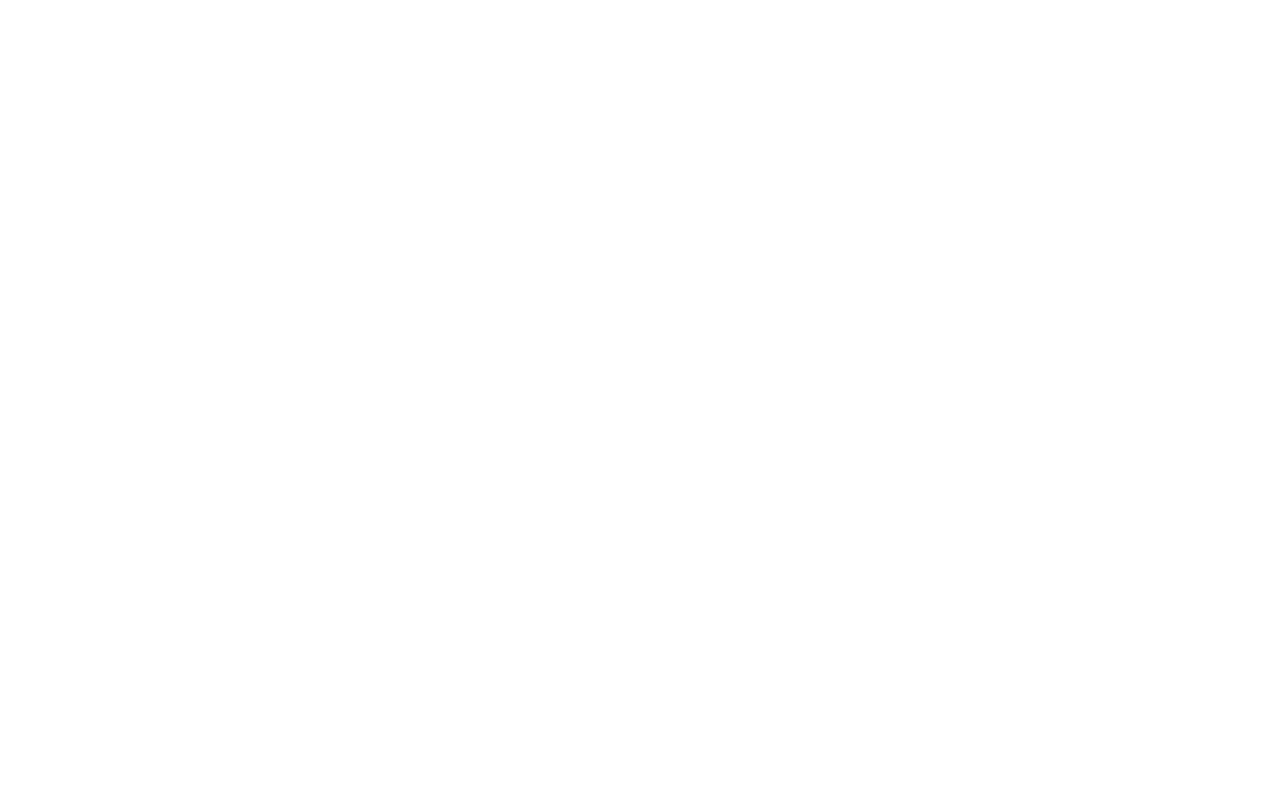
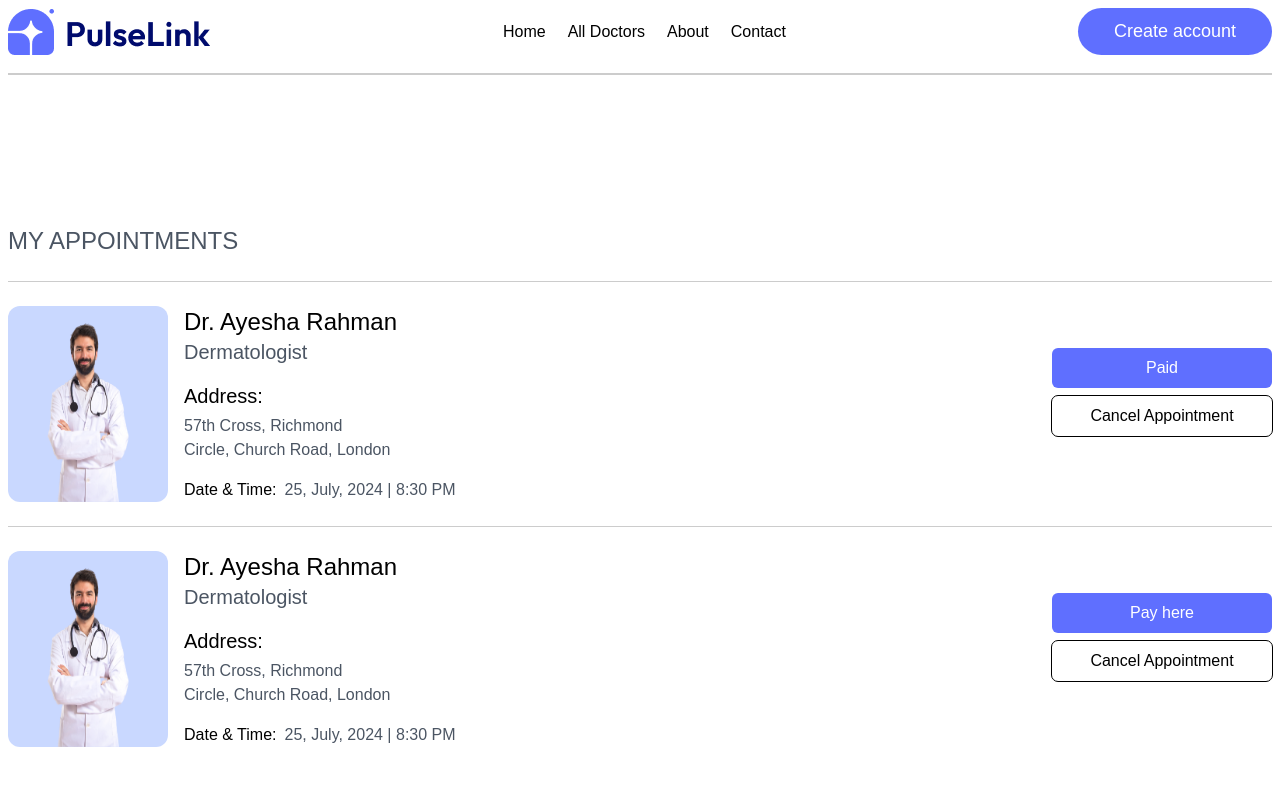
Before and after one commit to shifat97/pulselink, a React (Vite) app: page /my-appointment in a window 1280 px wide. Before the commit this address had no page. Shown: the top 800 px of the page. Built offline with nearby package versions, Linux system fonts and the light colour scheme; data requests are answered from the project's data file.

Commit message:
add: layout for appointed doctor page

```diff
--- a/db.json
+++ b/db.json
@@ -11,6 +11,10 @@
             "description": "Dr. Ayesha Rahman is a highly experienced dermatologist with over a decade of dedicated service in skin care. She specializes in treating common and chronic skin conditions and is known for her compassionate, patient-first approach.",
             "yearsOfExperience": 12,
             "appointmentFee": 1200,
+            "address": {
+                "street": "57th Cross, Richmond",
+                "area": "Circle, Church Road, London"
+            },
             "bookingDays": ["Sat", "Sun", "Wed"],
             "bookingTimes": ["8:00 AM", "5:00 PM"]
         },
@@ -25,6 +29,10 @@
             "description": "Dr. Sameer Chowdhury provides holistic pediatric care with a focus on preventive medicine and long-term wellness. His approachable nature makes him a favorite among children and their parents.",
             "yearsOfExperience": 8,
             "appointmentFee": 1000,
+            "address": {
+                "street": "57th Cross, Richmond",
+                "area": "Circle, Church Road, London"
+            },
             "bookingDays": ["Mon", "Thu"],
             "bookingTimes": ["9:00 AM", "3:00 PM"]
         },
@@ -39,6 +47,10 @@
             "description": "With a strong academic foundation and years of clinical practice, Dr. Nusrat Hossain excels in diagnosing complex gynecological conditions and managing women’s health across all ages.",
             "yearsOfExperience": 10,
             "appointmentFee": 1100,
+            "address": {
+                "street": "57th Cross, Richmond",
+                "area": "Circle, Church Road, London"
+            },
             "bookingDays": ["Sun", "Wed", "Fri"],
             "bookingTimes": ["10:00 AM", "6:00 PM"]
         },
@@ -53,6 +65,10 @@
             "description": "Dr. Imran Ali blends modern clinical practices with deep empathy, ensuring his patients receive not just treatment but comprehensive care and education about their health conditions.",
             "yearsOfExperience": 15,
             "appointmentFee": 900,
+            "address": {
+                "street": "57th Cross, Richmond",
+                "area": "Circle, Church Road, London"
+            },
             "bookingDays": ["Tue", "Thu", "Sat"],
             "bookingTimes": ["8:30 AM", "4:30 PM"]
         },
@@ -67,6 +83,10 @@
             "description": "A young and passionate neurologist, Dr. Farzana Ahmed is committed to improving community health. Her areas of interest include migraines, epilepsy, and neurodevelopmental disorders.",
             "yearsOfExperience": 6,
             "appointmentFee": 950,
+            "address": {
+                "street": "57th Cross, Richmond",
+                "area": "Circle, Church Road, London"
+            },
             "bookingDays": ["Wed", "Sat"],
             "bookingTimes": ["7:00 AM", "2:00 PM"]
         },
@@ -81,6 +101,10 @@
             "description": "With years of experience in both urban and rural healthcare facilities, Dr. Hasan Mahmud is adept at handling a wide range of digestive issues and believes in building strong doctor-patient relationships.",
             "yearsOfExperience": 13,
             "appointmentFee": 1050,
+            "address": {
+                "street": "57th Cross, Richmond",
+                "area": "Circle, Church Road, London"
+            },
             "bookingDays": ["Sun", "Tue"],
             "bookingTimes": ["11:00 AM", "6:00 PM"]
         },
@@ -95,6 +119,10 @@
             "description": "Dr. Tasnim Jahan brings clinical accuracy to her consultations, with expertise in diagnostic medicine. She often collaborates with lab specialists to provide detailed treatment insights.",
             "yearsOfExperience": 9,
             "appointmentFee": 1150,
+            "address": {
+                "street": "57th Cross, Richmond",
+                "area": "Circle, Church Road, London"
+            },
             "bookingDays": ["Thu", "Fri"],
             "bookingTimes": ["10:30 AM", "5:30 PM"]
         },
@@ -109,6 +137,10 @@
             "description": "Known for his energy and friendly manner, Dr. Rafid Karim offers modern, evidence-based treatment approaches. He regularly engages in child health awareness programs.",
             "yearsOfExperience": 7,
             "appointmentFee": 1000,
+            "address": {
+                "street": "57th Cross, Richmond",
+                "area": "Circle, Church Road, London"
+            },
             "bookingDays": ["Mon", "Wed"],
             "bookingTimes": ["9:30 AM", "3:30 PM"]
         },
@@ -123,6 +155,10 @@
             "description": "Dr. Mahfuz Rahim is well-versed in managing lifestyle-related neurological disorders and promotes a preventive approach to long-term brain health.",
             "yearsOfExperience": 11,
             "appointmentFee": 950,
+            "address": {
+                "street": "57th Cross, Richmond",
+                "area": "Circle, Church Road, London"
+            },
             "bookingDays": ["Tue", "Fri", "Sat"],
             "bookingTimes": ["8:00 AM", "6:00 PM"]
         },
@@ -137,6 +173,10 @@
             "description": "Respected for her diagnostic precision and patient care philosophy, Dr. Lamiya Sultana ensures her patients are fully informed and involved in every skin-related treatment decision.",
             "yearsOfExperience": 14,
             "appointmentFee": 1200,
+            "address": {
+                "street": "57th Cross, Richmond",
+                "area": "Circle, Church Road, London"
+            },
             "bookingDays": ["Sun", "Thu"],
             "bookingTimes": ["7:30 AM", "1:00 PM"]
         },
@@ -151,6 +191,10 @@
             "description": "Dr. Nabil Zaman combines scientific rigor with clear communication, making him a reliable physician for both acute and chronic digestive issues in all age groups.",
             "yearsOfExperience": 10,
             "appointmentFee": 1050,
+            "address": {
+                "street": "57th Cross, Richmond",
+                "area": "Circle, Church Road, London"
+            },
             "bookingDays": ["Mon", "Fri"],
             "bookingTimes": ["9:00 AM", "5:00 PM"]
         },
@@ -165,6 +209,10 @@
             "description": "Dr. Rida Tabassum is a compassionate doctor dedicated to elderly care. Her warm demeanor and patience make her particularly suited to treating senior citizens with multiple comorbidities.",
             "yearsOfExperience": 8,
             "appointmentFee": 900,
+            "address": {
+                "street": "57th Cross, Richmond",
+                "area": "Circle, Church Road, London"
+            },
             "bookingDays": ["Wed", "Sat", "Sun"],
             "bookingTimes": ["10:00 AM", "4:00 PM"]
         },
@@ -179,6 +227,10 @@
             "description": "An expert neurologist and researcher, Dr. Azfar Siddiqui balances patient care with medical innovation. He mentors young doctors and participates in public health studies.",
             "yearsOfExperience": 16,
             "appointmentFee": 1100,
+            "address": {
+                "street": "57th Cross, Richmond",
+                "area": "Circle, Church Road, London"
+            },
             "bookingDays": ["Tue", "Thu", "Sun"],
             "bookingTimes": ["8:30 AM", "6:30 PM"]
         },
@@ -193,6 +245,10 @@
             "description": "Dr. Tania Ferdous is known for her excellent listening skills and holistic approach to women’s health. Her focus is on mental and physical well-being through personalized care.",
             "yearsOfExperience": 7,
             "appointmentFee": 950,
+            "address": {
+                "street": "57th Cross, Richmond",
+                "area": "Circle, Church Road, London"
+            },
             "bookingDays": ["Mon", "Wed"],
             "bookingTimes": ["9:00 AM", "4:00 PM"]
         },
@@ -207,6 +263,10 @@
             "description": "With a strong presence in community child health events, Dr. Zayed Hassan is passionate about disease prevention and health literacy. His clinics are known for their friendly environment.",
             "yearsOfExperience": 9,
             "appointmentFee": 1000,
+            "address": {
+                "street": "57th Cross, Richmond",
+                "area": "Circle, Church Road, London"
+            },
             "bookingDays": ["Fri", "Sat"],
             "bookingTimes": ["8:00 AM", "5:00 PM"]
         }
--- /dev/null
+++ b/src/pages/MyAppointments.jsx
@@ -0,0 +1,31 @@
+import AppointedDoctor from "../templates/AppointedDoctor";
+
+export default function MyAppointment() {
+    const fakeData = [
+        {
+            appointedDoctorID: "1",
+            appointmentDate: "25, July, 2024",
+            appointmentTime: "8:30 PM",
+            isPaid: true,
+        },
+        {
+            appointedDoctorID: "1",
+            appointmentDate: "25, July, 2024",
+            appointmentTime: "8:30 PM",
+            isPaid: false,
+        },
+    ];
+    return (
+        <section className="my-appointment mt-[150px]">
+            <h1 className="text-2xl text-gray1 font-medium uppercase">
+                My Appointments
+            </h1>
+
+            <div>
+                {fakeData.map((item, index) => (
+                    <AppointedDoctor doctor={item} key={index} />
+                ))}
+            </div>
+        </section>
+    );
+}
--- a/src/pages/Profile.jsx
+++ b/src/pages/Profile.jsx
@@ -14,7 +14,7 @@
             </div>
             <div className="mt-5">
                 <h1 className="text-3xl font-medium">Edward Vincent</h1>
-                <div className="h-[1px] w-full bg-black/20 mt-2"></div>
+                <div className="h-[1px] w-full bg-black/20 mt-2 md:w-[645px]"></div>
                 <div>
                     <p className="text-black/30 text-16 mt-6 underline">
                         CONTACT INFORMATION
--- a/src/routes/Routes.jsx
+++ b/src/routes/Routes.jsx
@@ -6,6 +6,7 @@
 import About from "../pages/About";
 import Contact from "../pages/Contact";
 import Profile from "../pages/Profile";
+import MyAppointment from "../pages/MyAppointments";
 
 export default function AppRoutes() {
     return (
@@ -20,6 +21,7 @@
                 <Route path="about" element={<About />} />
                 <Route path="contact" element={<Contact />} />
                 <Route path="profile" element={<Profile />} />
+                <Route path="my-appointment" element={<MyAppointment />} />
             </Route>
         </Routes>
     );
--- /dev/null
+++ b/src/templates/AppointedDoctor.jsx
@@ -0,0 +1,88 @@
+import axios from "axios";
+import { useEffect, useState } from "react";
+import { getDoctorById } from "../constants/api";
+import { ToastContainer, toast } from "../constants/toast";
+import { getImageSrc } from "../constants/imagePath";
+
+export default function AppointedDoctor({ doctor }) {
+    const [appointedDoctor, setAppointedDoctor] = useState(null);
+
+    useEffect(() => {
+        const fetchDoctorById = async () => {
+            try {
+                const response = await axios.get(
+                    getDoctorById(doctor.appointedDoctorID)
+                );
+                const data = await response.data;
+                setAppointedDoctor(data[0]);
+            } catch (e) {
+                toast(e.message ?? "Error while fetching data!", {
+                    position: "top-right",
+                    autoClose: 5000,
+                    hideProgressBar: false,
+                    closeOnClick: false,
+                    pauseOnHover: true,
+                    draggable: true,
+                    progress: undefined,
+                    theme: "light",
+                });
+            }
+        };
+
+        fetchDoctorById();
+    }, [doctor.appointedDoctorID]);
+
+    return appointedDoctor ? (
+        <div>
+            <ToastContainer />
+            <div className="h-[1px] w-full bg-black/20 mt-6"></div>
+            <div className="flex flex-col lg:flex-row justify-between lg:items-center gap-4">
+                <div className="flex flex-col gap-4 lg:flex-row mt-6">
+                    <div className="bg-purple2 rounded-xl">
+                        <img
+                            className="mx-auto lg:max-w-[160px] lg:h-full"
+                            src={getImageSrc(appointedDoctor.image)}
+                            alt={appointedDoctor.name}
+                        />
+                    </div>
+                    <div>
+                        <h1 className="text-2xl font-medium">
+                            {appointedDoctor.name}
+                        </h1>
+                        <p className="text-gray1 text-xl">
+                            {appointedDoctor.type}
+                        </p>
+                        <div className="mt-4">
+                            <h3 className="text-xl">Address:</h3>
+                            <p className="text-gray1 mt-1">
+                                <span className="block">
+                                    {appointedDoctor.address.street}
+                                </span>
+                                <span>{appointedDoctor.address.area}</span>
+                            </p>
+                        </div>
+                        <div className="flex items-center gap-2 mt-4">
+                            <h3 className="font-medium">Date & Time:</h3>
+                            <p className="text-gray1">
+                                {doctor.appointmentDate} |{" "}
+                                {doctor.appointmentTime}
+                            </p>
+                        </div>
+                    </div>
+                </div>
+                <div className="flex flex-col gap-2">
+                    <button className="bg-primary hover:bg-pm-hover cursor-pointer text-white rounded-md w-full lg:w-[220px] py-2">
+                        {doctor.isPaid ? "Paid" : "Pay here"}
+                    </button>
+                    <button className="outline rounded-md w-full lg:w-[220px] py-2 cursor-pointer hover:bg-black hover:text-white">
+                        Cancel Appointment
+                    </button>
+                </div>
+            </div>
+        </div>
+    ) : (
+        <div>
+            <p className="uppercase text-3xl text-center">Loading</p>
+        </div>
+    );
+}
```
